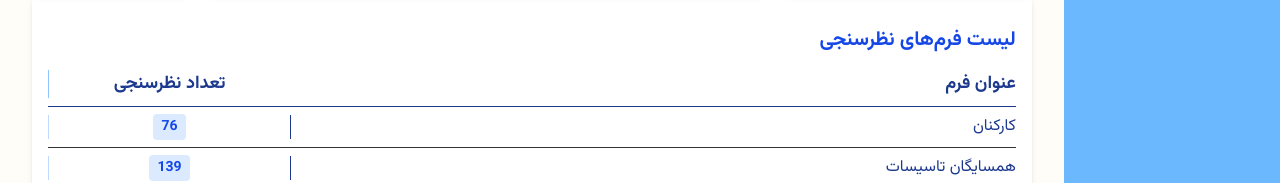
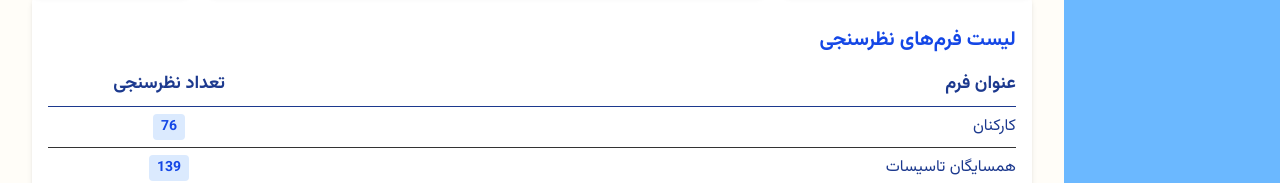
Before and after one commit to AmirAghajani98/survey-dashboard, a Next.js app: page / in a window 1280 px wide. Shown: the part 626-809 px from the top of the page. Built offline with nearby package versions, Linux system fonts and the light colour scheme.

Commit message:
fix-color

```diff
--- a/app/components/Charts.tsx
+++ b/app/components/Charts.tsx
@@ -96,7 +96,6 @@ const Charts: React.FC = () => {
           <h2 className="text-xl font-bold mb-4 text-blue-700">میزان رضایت </h2>
           <Doughnut data={doughnutData} />
         </div>
-
         <div className="bg-white shadow-md rounded-lg p-4 w-7/12">
           <h2 className="text-xl font-bold mb-4 text-blue-700">نظرسنجی </h2>
           <Line
@@ -133,9 +132,7 @@ const Charts: React.FC = () => {
         </h2>
         <div className="mb-2 flex font-bold text-blue-900 text-lg border-b pb-2">
           <div className="w-3/4 text-right">عنوان فرم</div>
-          <div className="w-1/4 text-center border-l border-blue-300">
-            تعداد نظرسنجی
-          </div>
+          <div className="w-1/4 text-center border-blue-300">تعداد نظرسنجی</div>
         </div>
         <ul className="space-y-2">
           {forms.map((form, idx) => (
@@ -143,10 +140,8 @@ const Charts: React.FC = () => {
               key={idx}
               className="border-b pb-2 last:border-none flex items-center"
             >
-              <div className="w-3/4 text-blue-900 text-right border-l">
-                {form.name}
-              </div>
-              <div className="w-1/4 text-center border-l border-blue-200">
+              <div className="w-3/4 text-blue-900 text-right">{form.name}</div>
+              <div className="w-1/4 text-center border-blue-200">
                 <span className="bg-blue-100 text-blue-700 rounded px-2 py-0.5 text-sm font-bold">
                   {surveyCounts[idx]}
                 </span>
--- a/app/page.tsx
+++ b/app/page.tsx
@@ -59,30 +59,30 @@ const Dashboard = () => {
           <h2 className="text-xl font-bold mb-4 text-blue-950">منو</h2>
           <nav>
             <ul className="space-y-2">
-              <li className="flex items-center space-x-2">
+              <li className="flex items-center space-x-2 hover:bg-blue-400">
                 <HomeIcon className="w-8 h-8 text-slate-700" />
                 <button
                   onClick={() => setSelectedForm("home")}
-                  className="text-lg block py-2 px-4 rounded hover:bg-blue-400 text-blue-950 text-right w-full"
+                  className="text-lg block py-2 px-4 rounded text-blue-950 text-right w-full"
                 >
                   صفحه اصلی
                 </button>
               </li>
-              <li className="flex items-center space-x-2">
-                <ChartBarIcon className="w-8 h-8 text-slate-700" />
+              <li className="flex items-center space-x-2 hover:bg-blue-400">
+                <ChartBarIcon className="w-8 h-8 text-slate-700 " />
                 <button
                   onClick={() => setSelectedForm("report")}
-                  className="text-lg block py-2 px-4 rounded hover:bg-blue-400 text-blue-950 text-right w-full"
+                  className="text-lg block py-2 px-4 rounded text-blue-950 text-right w-full"
                 >
                   گزارشات
                 </button>
               </li>
-              <li className="flex items-center space-x-2">
+              <li className="flex items-center space-x-2 hover:bg-blue-400">
                 <DocumentTextIcon className="w-8 h-8 text-slate-700" />
                 <div className="relative w-full">
                   <button
                     onClick={() => setIsDropdownOpen(!isDropdownOpen)}
-                    className="text-lg block py-2 px-4 rounded hover:bg-blue-400 text-blue-950 text-right w-full"
+                    className="text-lg block py-2 px-4 rounded  text-blue-950 text-right w-full"
                   >
                     فرم‌ها
                   </button>
```
Also changed, not shown: app/survey.tsx (added).
